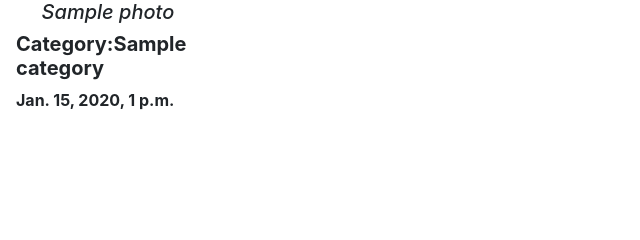
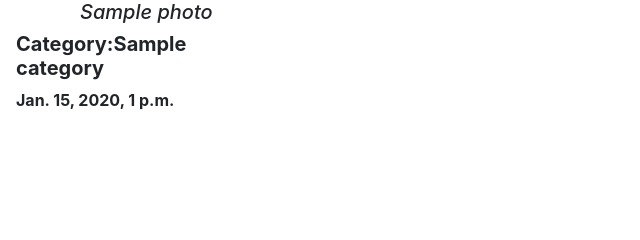
Before and after one commit to devseme/Gallery, a Django app: page / in a window 1280 px wide. Shown: the part 477-717 px from the top of the page, without its empty margins (0-640 px from the left). Run offline with Django 3.2, Linux system fonts and the light colour scheme; tables that the repository leaves empty hold one stand-in row (values such as "Sample post"); some libraries are stand-ins or nearby versions.

Commit message:
made changes to yhe modal class

```diff
--- a/pics/templates/all-pics/index.html
+++ b/pics/templates/all-pics/index.html
@@ -14,7 +14,7 @@
     <div class = "col-md-4" data-toggle ="modal" data-target="#showPicModal">
         <img src="{{pic.image.url}}" alt="" class="img-responsive" height="300px" width="300px">
     </div>
-        <h5 class="title text-centre" style="margin-left: 2vw;"><i>{{pic.name}}</i></h5>
+        <h5 class="title text-centre" style="margin-left: 5vw;"><i>{{pic.name}}</i></h5>
         <h5><b>Category:{{pic.category}}</b></h5>
         <p><b>{{pic.date}}</b></p>
     </div>
--- a/static/basepics.css
+++ b/static/basepics.css
@@ -1,5 +1,3 @@
-
-
 h1{
      color:#ff4d6e;
 }
```
